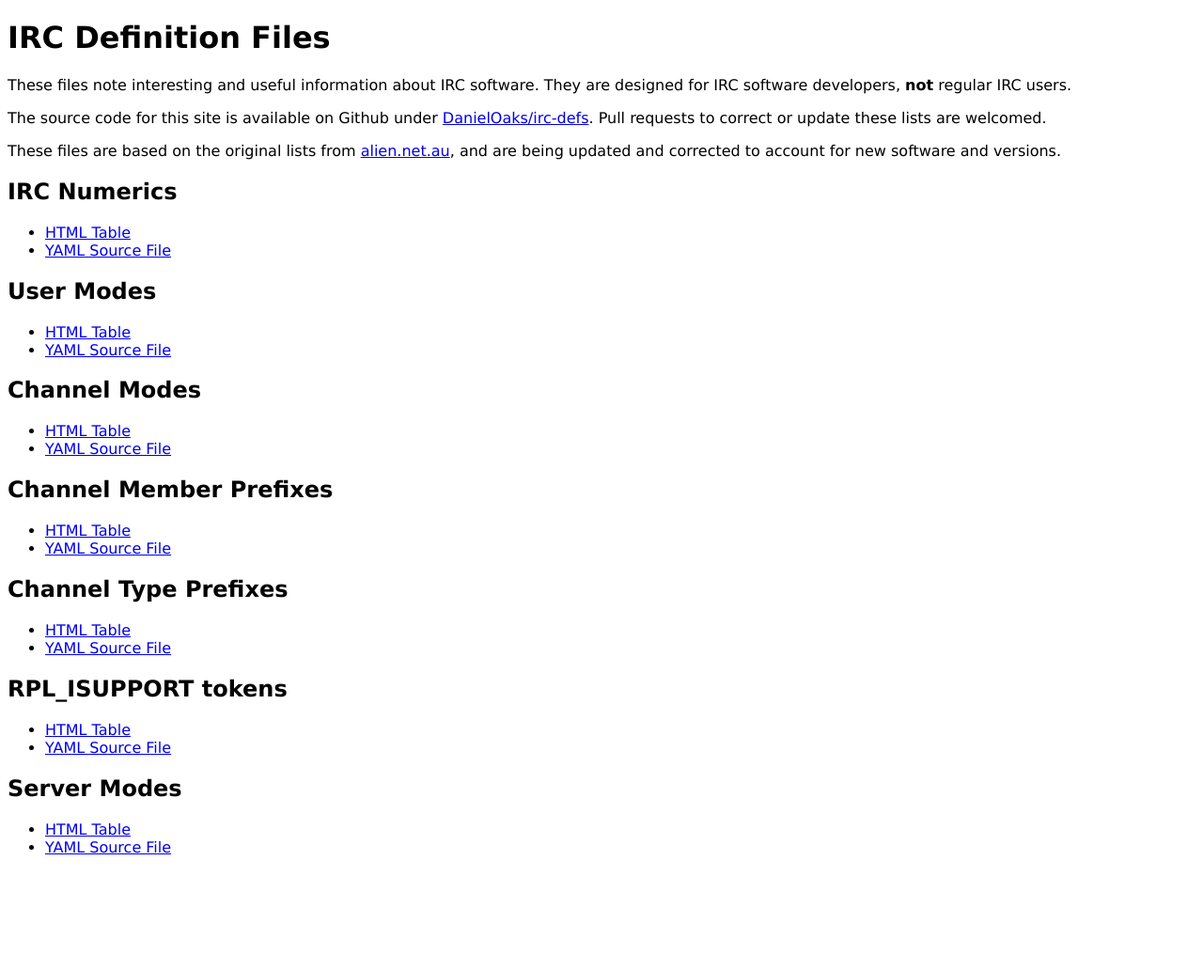
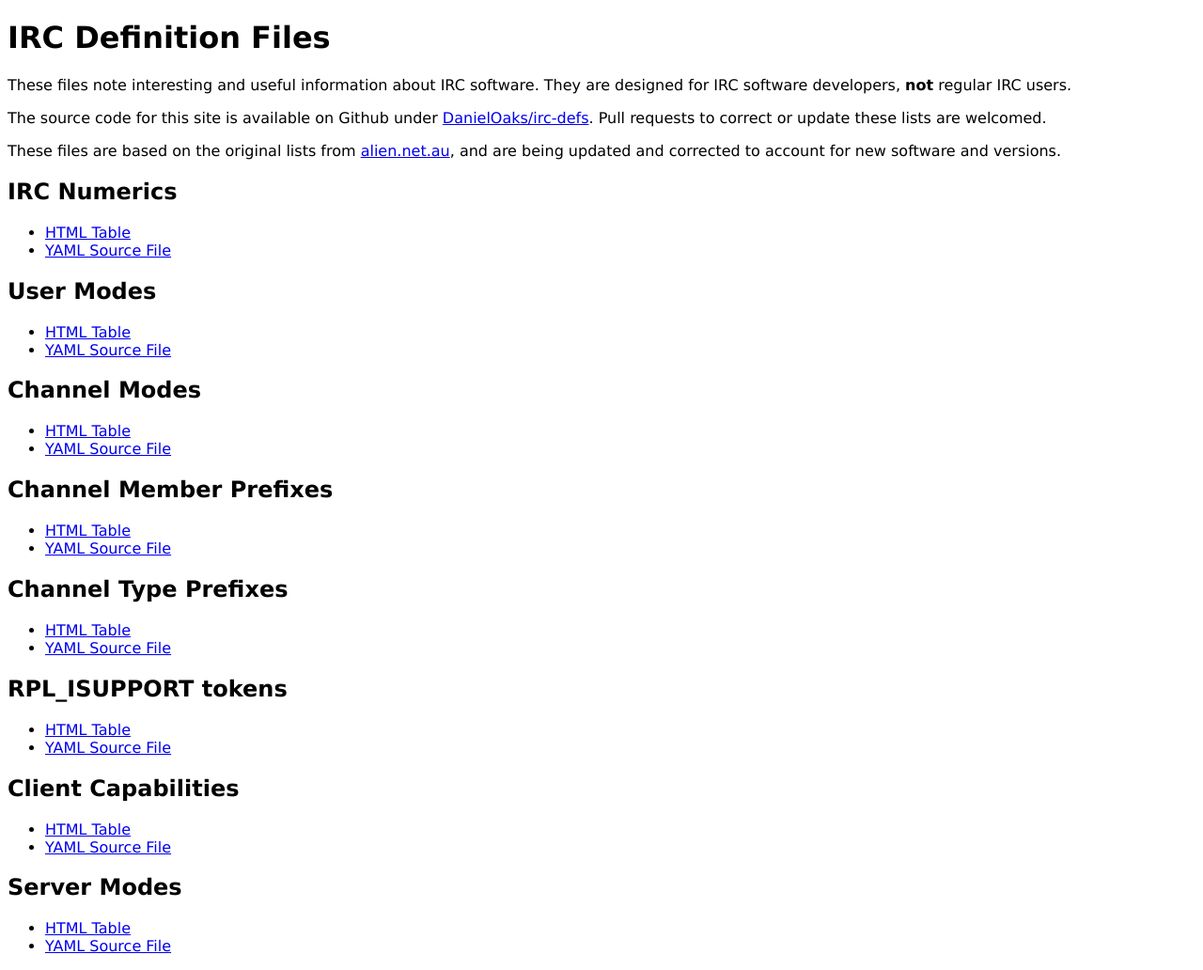
Before and after one commit to ircdocs/irc-defs, a Jekyll site: the page built from index.html, in a window 1280 px wide. Shown: the whole page at 94% size. Built offline with Jekyll 4.4.1, drawn with Linux system fonts in a browser that asks for light colours; before the commit the page ends 927 px from its top, so only the background shows below that.

Commit message:
index: Link to client capabilities page

```diff
--- a/index.html
+++ b/index.html
@@ -102,6 +102,12 @@ layout: default
     <li><a href="https://github.com/DanielOaks/irc-defs/blob/gh-pages/_data/isupport.yaml">YAML Source File</a></li>
 </ul>
 
+<h2>Client Capabilities</h2>
+<ul>
+    <li><a href="defs/clientcaps.html">HTML Table</a></li>
+    <li><a href="https://github.com/DanielOaks/irc-defs/blob/gh-pages/_data/clientcaps.yaml">YAML Source File</a></li>
+</ul>
+
 <h2>Server Modes</h2>
 <ul>
     <li><a href="defs/servermodes.html">HTML Table</a></li>
```
